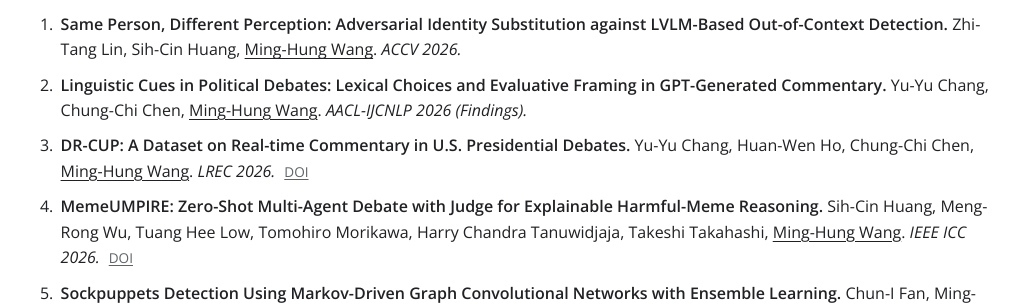
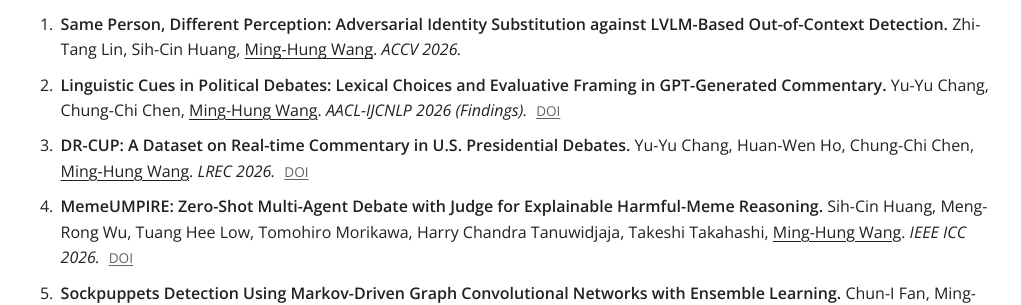
Before and after one commit to tonymhwang/tonymhwang.github.io, a Jekyll site: the page built from _pages/publications.md, in a window 1280 px wide and 900 px high, scrolled down 1118 px. Shown: the part 159-464 px from the top of the window, without its empty margins (125-1146 px from the left). Built offline with Jekyll 4.4.1, drawn with Linux system fonts in a browser that asks for light colours.

Commit message:
論文頁：AACL-IJCNLP 2026 Findings 那篇補上 DOI
Co-Authored-By: Claude Opus 5.5 <noreply@anthropic.com>

```diff
--- a/_pages/publications.md
+++ b/_pages/publications.md
@@ -29,7 +29,7 @@ Selected Conference Proceedings
 ------
 
 * **Same Person, Different Perception: Adversarial Identity Substitution against LVLM-Based Out-of-Context Detection.** Zhi-Tang Lin, Sih-Cin Huang, Ming-Hung Wang. *ACCV 2026.*
-* **Linguistic Cues in Political Debates: Lexical Choices and Evaluative Framing in GPT-Generated Commentary.** Yu-Yu Chang, Chung-Chi Chen, Ming-Hung Wang. *AACL-IJCNLP 2026 (Findings).*
+* **Linguistic Cues in Political Debates: Lexical Choices and Evaluative Framing in GPT-Generated Commentary.** Yu-Yu Chang, Chung-Chi Chen, Ming-Hung Wang. *AACL-IJCNLP 2026 (Findings).* <a class="doi" href="https://doi.org/10.18653/2026.findings-aacl.42">DOI</a>
 * **DR-CUP: A Dataset on Real-time Commentary in U.S. Presidential Debates.** Yu-Yu Chang, Huan-Wen Ho, Chung-Chi Chen, Ming-Hung Wang. *LREC 2026.* <a class="doi" href="https://doi.org/10.63317/3xv2rb4s2iyn">DOI</a>
 * **MemeUMPIRE: Zero-Shot Multi-Agent Debate with Judge for Explainable Harmful-Meme Reasoning.** Sih-Cin Huang, Meng-Rong Wu, Tuang Hee Low, Tomohiro Morikawa, Harry Chandra Tanuwidjaja, Takeshi Takahashi, Ming-Hung Wang. *IEEE ICC 2026.* <a class="doi" href="https://doi.org/10.1109/icc59461.2026.11587811">DOI</a>
 * **Sockpuppets Detection Using Markov-Driven Graph Convolutional Networks with Ensemble Learning.** Chun-I Fan, Ming-Feng Tsai, Chun-Pin Hu, Ming-Hung Wang. *IEEE DSC 2024.* <a class="doi" href="https://doi.org/10.1109/dsc63325.2024.00018">DOI</a>
```
